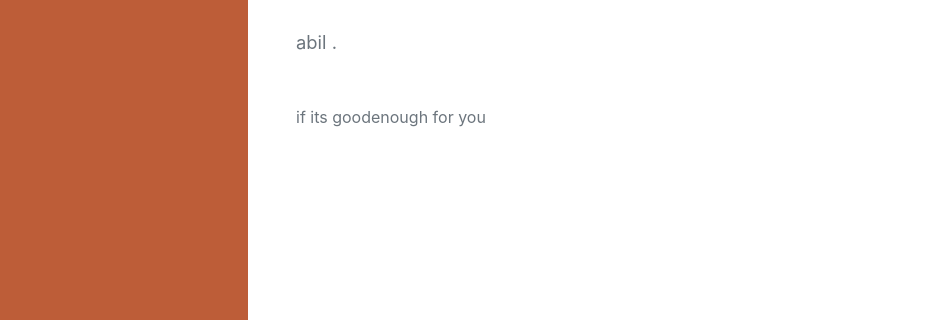
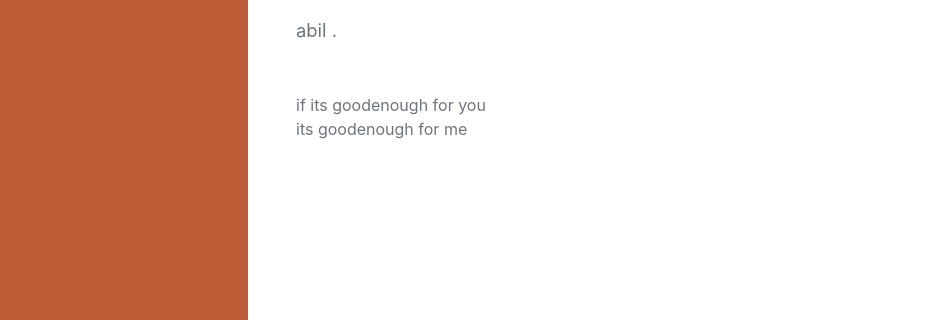
Before and after one commit to Alfabezz/nabil-alfa-r, a plain HTML site: page index.html in a window 1280 px wide. Shown: the part 477-797 px from the top of the page, without its empty margins (24-970 px from the left). Drawn offline with nearby package versions, Linux system fonts and the light colour scheme; a web font is replaced by a local one.

Commit message:
Update index.html

```diff
--- a/index.html
+++ b/index.html
@@ -46,6 +46,7 @@
                     </div>
                     <p class="lead mb-5">abil .
                     <div class="social-icons">if its goodenough for you
+                        <div> its goodenough for me
 
                     </div>
                 </div>
```
